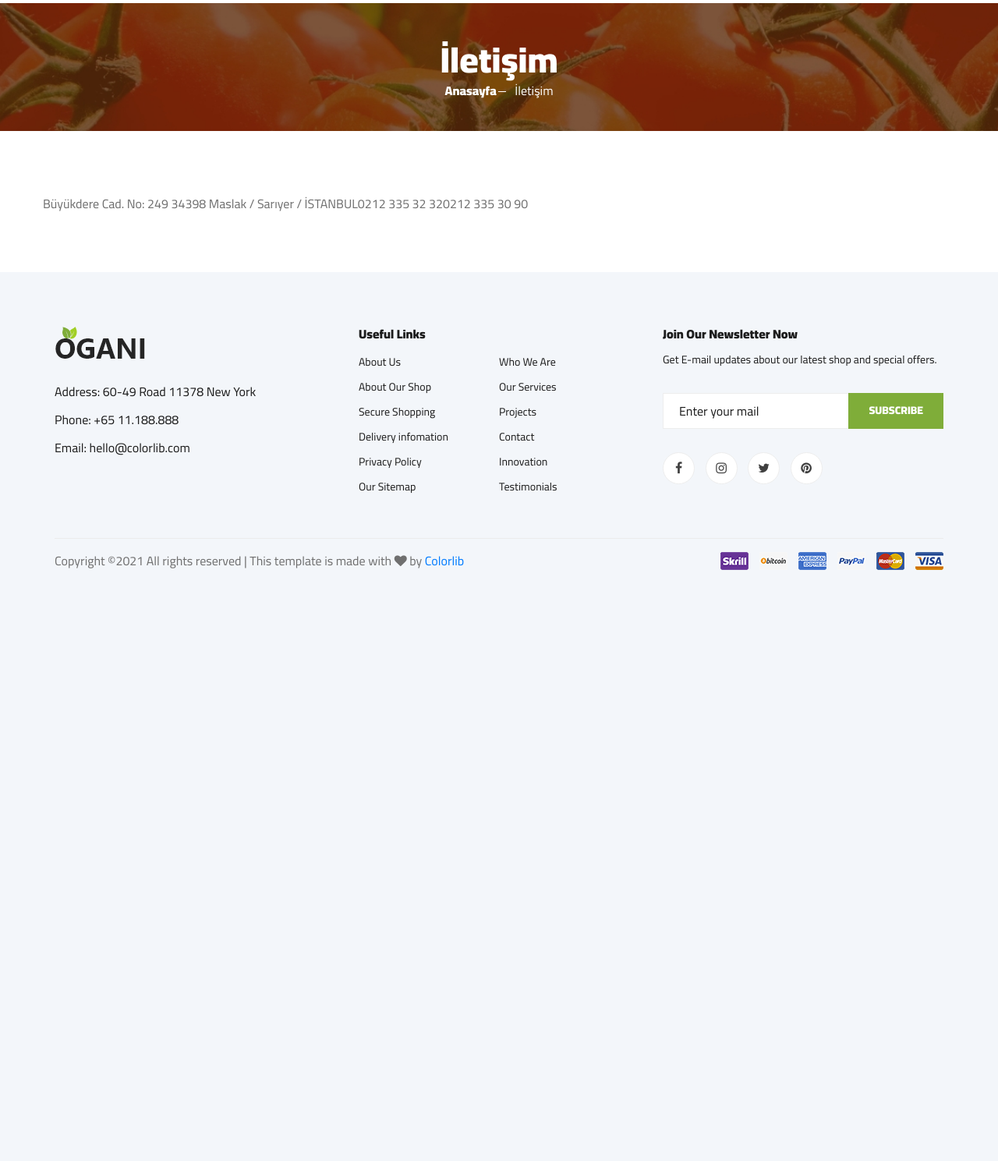
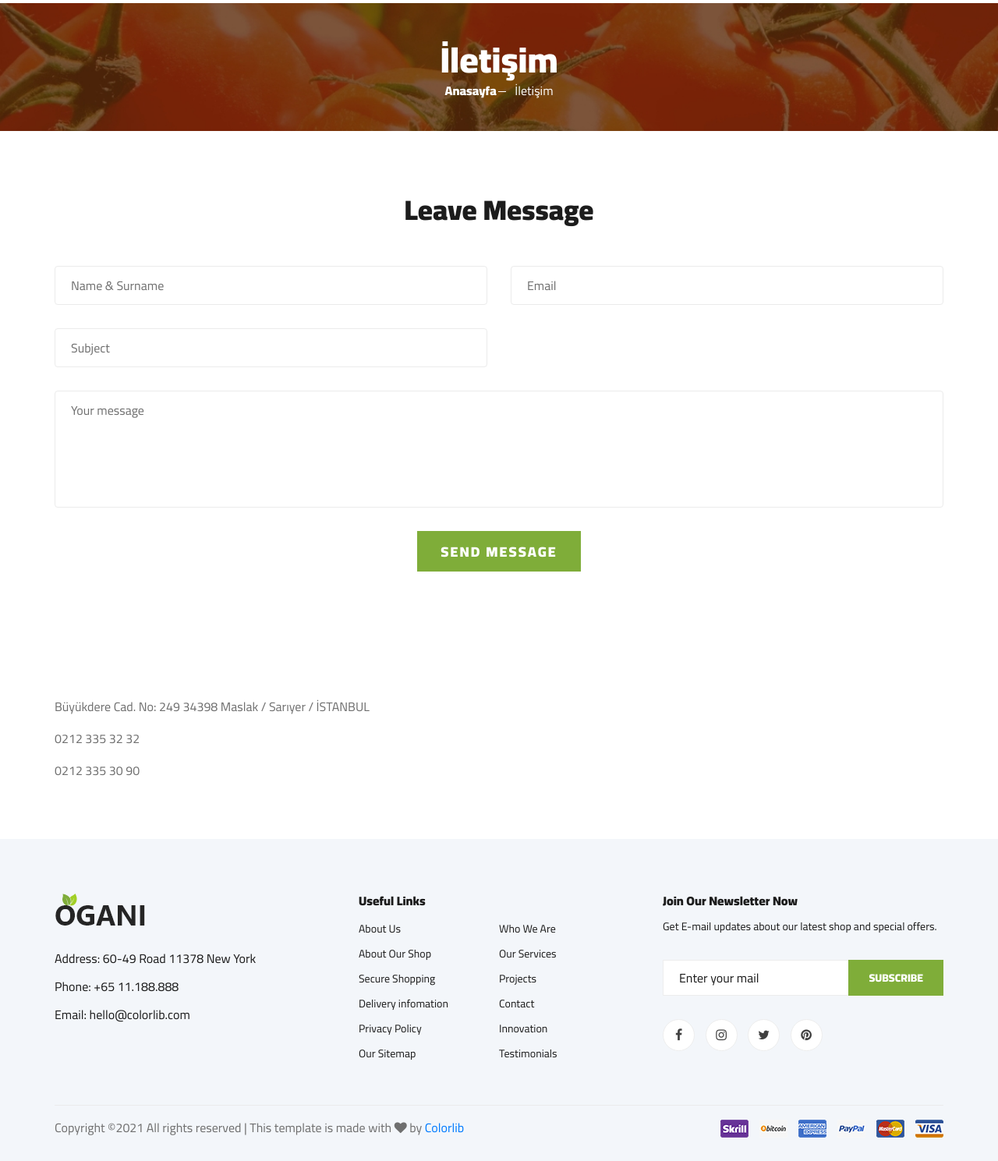
Before and after one commit to emretsdmr/Phyton-Django-OnlineOrderFood, a Django app: page /iletisim/ in a window 1280 px wide. Shown: the part 204-1693 px from the top of the page at 78% size. Before the commit the page ends 935 px from the top, so only its background shows below. Run offline with Django 3.2, Linux system fonts and the light colour scheme; data comes from the database, SQL or seed files in the repository; both versions use the stored data as it was after the commit; some libraries are stand-ins or nearby versions.

Commit message:
contact form

```diff
--- a/home/models.py
+++ b/home/models.py
@@ -2,6 +2,8 @@ from django.db import models
 from ckeditor_uploader.fields import RichTextUploadingField
 
 # Create your models here.
+from django.forms import ModelForm, TextInput, Textarea
+
 
 class Setting(models.Model):
     STATUS = (
@@ -33,3 +35,28 @@ class Setting(models.Model):
 
     def __str__(self):
         return self.title
+
+
+class ContactFormMessage(models.Model):
+    STATUS = (
+        ('New', 'New'),
+        ('Read', 'Read'),
+        ('Closed', 'Closed'),
+    )
+    name = models.CharField(blank=True, max_length=20)
+    email = models.CharField(blank=True, max_length=50)
+    subject = models.CharField(blank=True, max_length=50)
+    message = models.CharField(blank=True, max_length=255)
+    status = models.CharField(max_length=10, choices=STATUS,default='New')
+    ip = models.CharField(blank=True, max_length=20)
+    note = models.CharField(blank=True, max_length=100)
+    created_at = models.DateTimeField(auto_now_add=True)
+    update_at = models.DateTimeField(auto_now=True)
+
+    def __str__(self):
+        return self.name
+
+class ContactFormu(ModelForm):
+    class Meta:
+        model=ContactFormMessage
+        fields=['name','email','subject','message']
--- a/home/templates/iletisim.html
+++ b/home/templates/iletisim.html
@@ -31,12 +31,56 @@
         </div>
     </section>
     <!-- Breadcrumb Section End -->
-{% load static %}
-<!-- Checkout Section Begin -->
+
+    <!-- Contact Form Begin -->
+    <div class="contact-form spad">
+        <div class="container">
+            <div class="row">
+                <div class="col-lg-12">
+                    <div class="contact__form__title">
+                        <h2>Leave Message</h2>
+                    </div>
+                </div>
+            </div>
+
+            <div class="row">
+                {% if messages %}
+                    {% for message in messages %}
+                        {{ message }}
+                    {% endfor %}
+                {% endif %}
+            </div>
+
+            <form action="" method="post">
+                <div class="row">
+                    {% csrf_token %}
+                    <div class="col-lg-6 col-md-6">
+                        <input type="text" name="name" class="input" placeholder="Name &amp; Surname" maxlength="20" id="id_name">
+                    </div>
+                    <div class="col-lg-6 col-md-6">
+                        <input type="text" name="email" class="input" placeholder="Email" maxlength="20" id="id_email">
+                    </div>
+                    <div class="col-lg-6 col-md-6">
+                        <input type="text" name="subject" class="input" placeholder="Subject" maxlength="20" id="id_subject">
+                    </div>
+                    <div class="col-lg-12 text-center">
+                        <textarea id="id_message" name="message" placeholder="Your message"></textarea>
+                        <button type="submit" class="site-btn">SEND MESSAGE</button>
+                    </div>
+                </div>
+            </form>
+        </div>
+    </div>
+    <!-- Contact Form End -->
+
+    {% load static %}
+    <!-- Checkout Section Begin -->
     <section class="checkout spad">
         <div class="container">
             <div class="row">
-                {{setting.contact|safe}}
+                <div class="col-lg-12">
+                    {{setting.contact|safe}}
+                </div>
             </div>
         </div>
     </section>
--- a/home/views.py
+++ b/home/views.py
@@ -1,8 +1,9 @@
-from django.http import HttpResponse
 from django.shortcuts import render
+from django.contrib import messages
+from django.http import HttpResponse, HttpResponseRedirect
 
 # Create your views here.
-from home.models import Setting
+from home.models import Setting, ContactFormu
 
 
 def index(request):
@@ -21,6 +22,22 @@ def referanslar(request):
     return render(request, 'referanslarimiz.html', context)
 
 def iletisim(request):
+    if request.method=='POST':
+        form=ContactFormu(request.POST)
+        #return HttpResponse(form.data['name'])
+        if form.is_valid():
+            form = ContactFormu(request.POST)
+            form.name = form.data['name']
+            form.subject = form.data['subject']
+            form.email = form.data['email']
+            form.message = form.data['message']
+            form.ip = request.META.get('REMOTE_ADDR')
+            form.save()
+            messages.success(request,'Mesajınız başarı ile gönderilmiştir.')
+            return HttpResponseRedirect('/iletisim')
+
+
     setting = Setting.objects.get(pk=1)
-    context={'setting':setting}
+    form= ContactFormu()
+    context={'setting':setting,'form':form}
     return render(request, 'iletisim.html', context)
```
Also changed, not shown: home/admin.py (+7 -1 lines), db.sqlite3, home/migrations/0005_auto_20210520_2046.py (added), product/migrations/0005_alter_product_detail.py (added).
